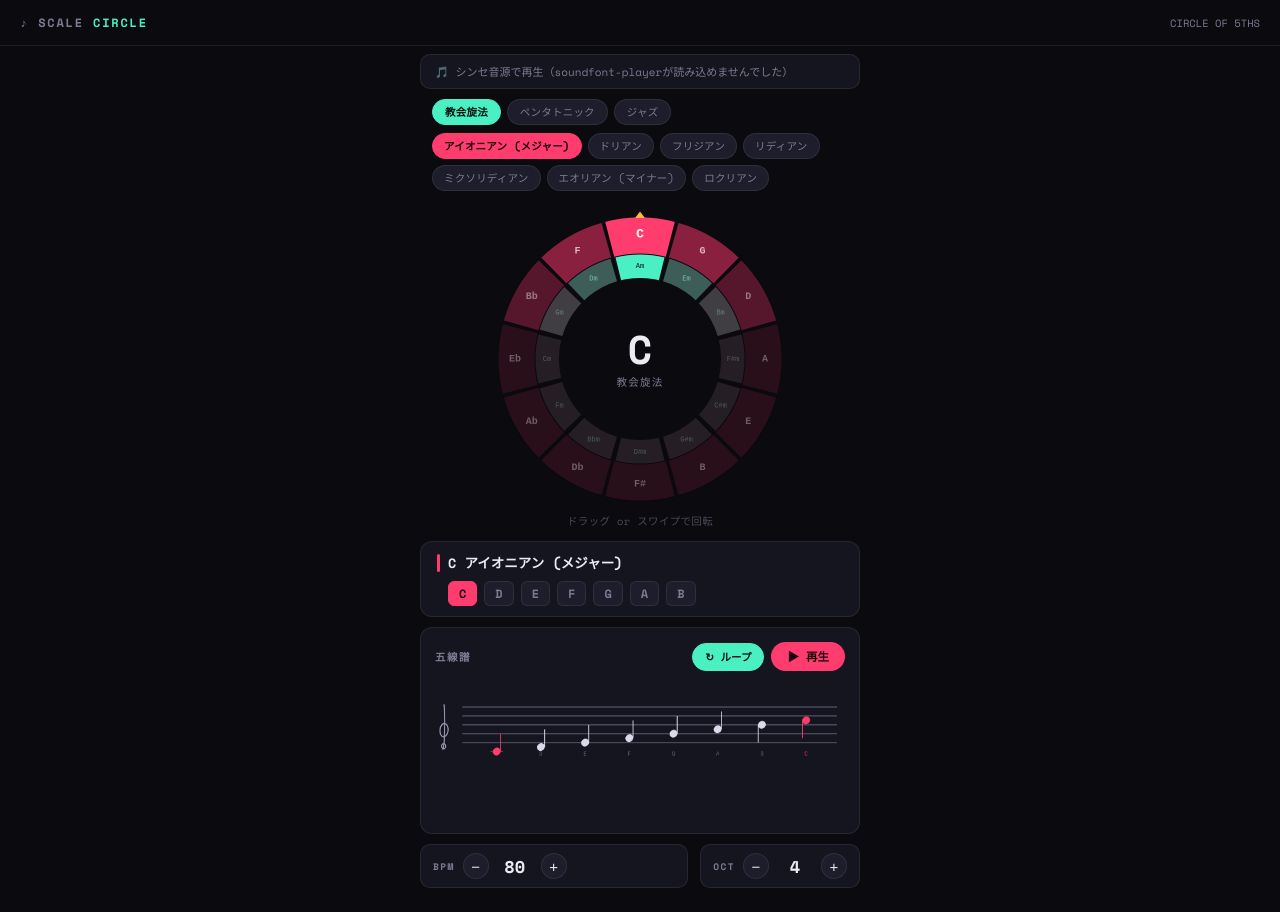
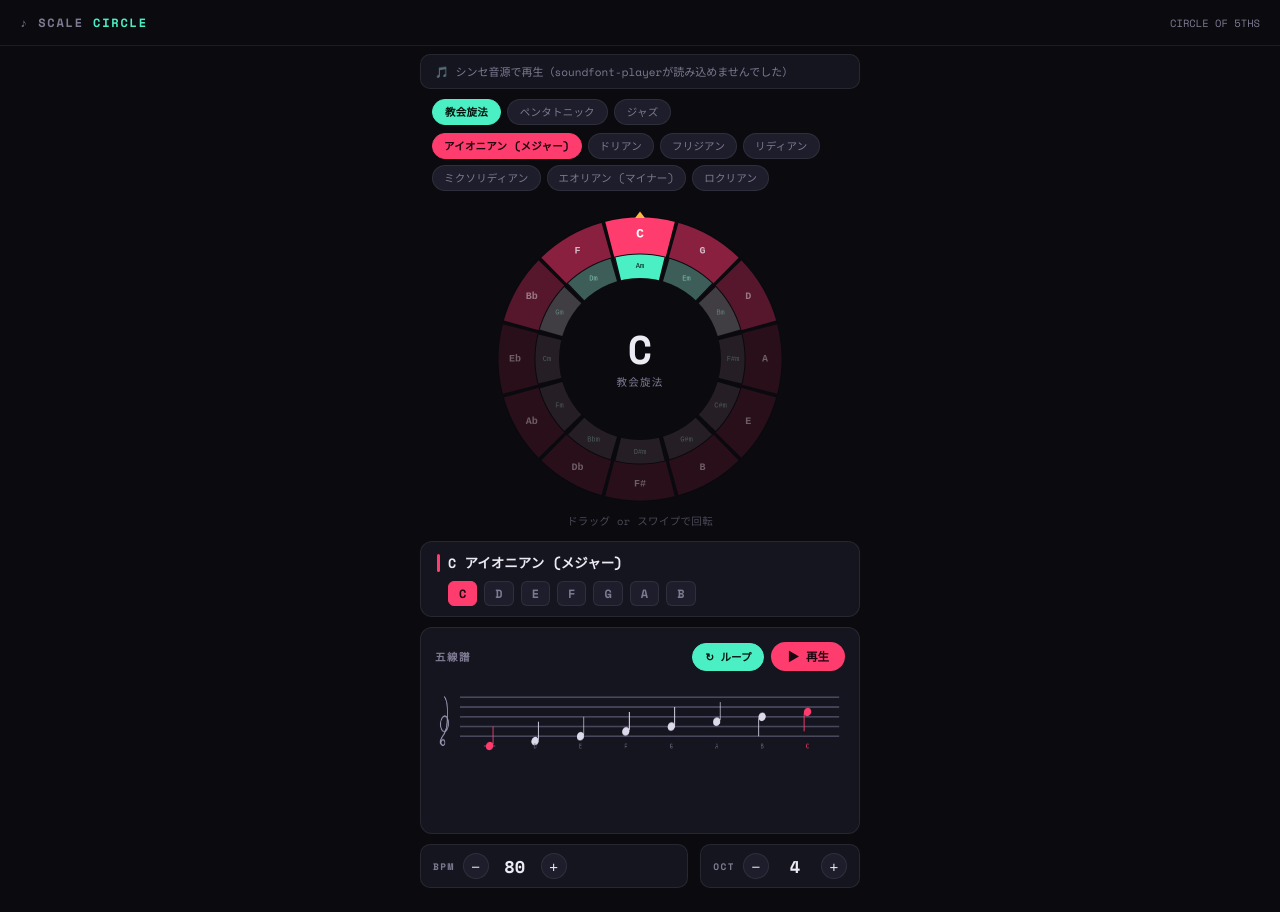
Before and after one commit to byeolsatang/scale-practice, a plain HTML site: page index.html in a window 1280 px wide. Drawn offline with nearby package versions, Linux system fonts and the light colour scheme.

Commit message:
Fix staff notation: correct layout, treble clef position, ledger lines
- Canvas height 190→160, ls=12, staffTop=20 for proper vertical spacing
- Treble clef: hand-drawn bezier anchored to G4 line (leftPad-38)
- Ledger lines: step<=-2 for below E4, step>=10 for above F5
- Stem direction: step<4 = up (B4 as midpoint)
- Flat symbol support added
- Octave logic: use diatonic degree comparison to fix wraparound

Co-Authored-By: Claude Sonnet 4.6 <noreply@anthropic.com>
Claude-Session: https://claude.ai/code/session_01JVnXw9wqTYHhGrqaVSAKuk

```diff
--- a/index.html
+++ b/index.html
@@ -130,7 +130,7 @@ header h1 .accent{color:var(--mint);}
       <button id="playBtn" onclick="togglePlay()">▶ 再生</button>
     </div>
   </div>
-  <canvas id="scanvas" width="720" height="190"></canvas>
+  <canvas id="scanvas" width="720" height="160"></canvas>
   <div class="audio-note" id="audioNote"></div>
 </div>
 
@@ -331,75 +331,80 @@ function drawCircle() {
   cx.closePath(); cx.fillStyle = '#ffb547'; cx.fill();
 }
 
-// ===== STAFF (手描きト音記号 + 修正済み音符計算) =====
+// ===== STAFF =====
 const sc = document.getElementById('scanvas');
 const sx = sc.getContext('2d');
 
-// 五線譜: 下から E4, G4, B4, D5, F5
-// diatonicStep: E4=0, 1半間上がるごとに+1
-const NOTE_ORDER = ['C','D','E','F','G','A','B']; // E=index2
+const NOTE_ORDER = ['C','D','E','F','G','A','B'];
 
 function diatonicStep(noteLetter, octave) {
-  const idx = NOTE_ORDER.indexOf(noteLetter);
-  return (octave - 4) * 7 + (idx - 2); // E4 = step 0
+  // E4 = step 0 基準。半音間隔: 各diatonicステップ = ls/2 px
+  return (octave - 4) * 7 + (NOTE_ORDER.indexOf(noteLetter) - 2);
 }
 
-// ト音記号: ベジェ曲線手描き。G4線(下から2番目=staffTop+3*ls)を基準に描画
-function drawTrebleClef(ctx, x, staffTop, ls) {
-  const gLineY = staffTop + 3 * ls; // G4線のY座標
+// ト音記号: Canvas手描き (Bravura不要)
+// 参考: G4線(下から2番目)を軸に、縦棒・Gループ・下丸を描く
+function drawTrebleClef(ctx, x0, staffTop, ls) {
+  const G4y = staffTop + 3 * ls; // G4線(下から2番目)
   ctx.save();
   ctx.strokeStyle = '#9b97b3';
-  ctx.fillStyle = '#9b97b3';
-  ctx.lineWidth = ls * 0.15;
+  ctx.lineWidth = ls * 0.14;
   ctx.lineCap = 'round';
   ctx.lineJoin = 'round';
 
-  const s = ls * 0.5; // スケール係数
-  const cx = x + s * 1.2;
-  const cy = gLineY;
+  const u = ls * 0.55; // 単位スケール
 
-  // 1. 縦棒（上から下へ）
+  // --- 縦の主軸曲線: 上から下へ ---
   ctx.beginPath();
-  ctx.moveTo(cx, cy - s * 6.5);
-  ctx.bezierCurveTo(cx + s * 0.3, cy - s * 5, cx + s * 0.3, cy + s * 2, cx - s * 0.3, cy + s * 3.5);
+  ctx.moveTo(x0 + u*1.0, G4y - u*5.5);           // 上端
+  ctx.bezierCurveTo(
+    x0 + u*2.2, G4y - u*4.5,                      // 右に張り出す
+    x0 + u*2.0, G4y + u*0.5,
+    x0 + u*0.8, G4y + u*1.5                        // G線付近
+  );
+  ctx.bezierCurveTo(
+    x0 - u*0.2, G4y + u*2.5,
+    x0 - u*0.5, G4y + u*3.2,
+    x0 + u*0.5, G4y + u*3.5                        // 下部の丸の中心へ
+  );
   ctx.stroke();
 
-  // 2. G線を巻く楕円ループ（G4=cy を中心に）
+  // --- G線を巻くループ (G4線を中心に楕円) ---
   ctx.beginPath();
-  ctx.ellipse(cx, cy - s * 0.8, s * 1.1, s * 1.5, 0.15, 0, Math.PI * 2);
+  ctx.ellipse(x0 + u*1.0, G4y - u*0.5, u*1.05, u*1.45, 0.1, 0, Math.PI * 2);
   ctx.stroke();
 
-  // 3. 下部の丸（下加線C4あたりを囲む小丸）
+  // --- 下部の小さな丸 (C4加線の付近) ---
   ctx.beginPath();
-  ctx.arc(cx - s * 0.1, cy + s * 2.8, s * 0.55, 0, Math.PI * 2);
+  ctx.arc(x0 + u*0.6, G4y + u*3.0, u*0.52, 0, Math.PI * 2);
   ctx.stroke();
 
   ctx.restore();
 }
 
 function drawStaff() {
-  const W = sc.width, H = sc.height;
-  sx.clearRect(0, 0, W, H);
+  const W = sc.width;
+  sx.clearRect(0, 0, W, sc.height);
 
   const root = KEY2SEMI[MAJKEYS[keyIdx]];
   const ivs = SCALES[scaleName];
-  const ls = 13;
-  const staffTop = 38;         // 最上線(F5)のY
-  const E4y = staffTop + 4*ls; // 最下線(E4)のY
+  const ls = 12;       // 線間隔
+  const staffTop = 20; // 最上線(F5)のY座標
+  const E4y = staffTop + 4 * ls; // 最下線(E4)
 
-  const leftPad = 54, rightPad = 14;
+  const leftPad = 48, rightPad = 10;
   const allNotes = [...ivs, 12];
-  const spacing = (W - leftPad - rightPad) / (allNotes.length + 0.4);
+  const spacing = (W - leftPad - rightPad) / (allNotes.length + 0.3);
 
   // --- 五線 ---
-  sx.strokeStyle = '#5a5870'; sx.lineWidth = 1.4;
+  sx.strokeStyle = '#5a5870'; sx.lineWidth = 1.3;
   for (let l = 0; l < 5; l++) {
     const y = staffTop + l * ls;
-    sx.beginPath(); sx.moveTo(leftPad - 6, y); sx.lineTo(W - rightPad, y); sx.stroke();
+    sx.beginPath(); sx.moveTo(leftPad - 4, y); sx.lineTo(W - rightPad, y); sx.stroke();
   }
 
-  // --- ト音記号 ---
-  drawTrebleClef(sx, leftPad - 46, staffTop, ls);
+  // --- ト音記号: leftPad-40 付近に配置 ---
+  drawTrebleClef(sx, leftPad - 38, staffTop, ls);
 
   // --- 音符 ---
   allNotes.forEach((iv, i) => {
@@ -407,71 +412,79 @@ function drawStaff() {
     const noteName = NOTENAMES[semi];
     const noteLetter = noteName[0];
 
-    // オクターブ: スケール内での位置(diatonic degree)で判定
-    // iv=0～11: rootオクターブ, iv=12: 1オクターブ上
+    // オクターブ決定
     let noteOct = oct;
     if (iv >= 12) {
       noteOct = oct + 1;
     } else {
-      // 半音が根音より小さい場合(ラップアラウンド)かつdiatonicでも上になる場合のみ+1
       const rootLetter = NOTENAMES[root][0];
       const rootDeg = NOTE_ORDER.indexOf(rootLetter);
       const noteDeg = NOTE_ORDER.indexOf(noteLetter);
+      // 半音が根音より小さく、diatonic degreeも根音以下 → オクターブが一周した
       if (semi < root && noteDeg <= rootDeg) noteOct = oct + 1;
     }
 
     const step = diatonicStep(noteLetter, noteOct);
     const ny = E4y - step * (ls / 2);
-    const nx = leftPad + (i + 0.7) * spacing;
+    const nx = leftPad + (i + 0.6) * spacing;
 
     const isLit  = litNotes.includes(i);
     const isRoot = i === 0;
     const isOct  = iv === 12;
+    const col = isLit ? '#ffb547' : (isRoot || isOct) ? '#ff3c6e' : '#dcd9ea';
 
-    // 加線
-    sx.strokeStyle = '#5a5870'; sx.lineWidth = 1.4;
-    // 下の加線: step < 0 (E4より下) → step=0の線から2刻みで追加
-    if (step < 0) {
+    // 加線: 音符が五線の外にある場合
+    // 下加線: step<=−2 (C4以下)。step=-2→C4加線1本, step=-4→B3加線2本...
+    // 上加線: step>=10 (G5以上)。step=10→A5加線1本...
+    sx.strokeStyle = '#5a5870'; sx.lineWidth = 1.3;
+    if (step <= -2) {
+      // -2,-4,-6... の各偶数stepで加線を引く（音符位置まで）
       for (let ll = -2; ll >= step; ll -= 2) {
         const ly = E4y - ll * (ls / 2);
-        sx.beginPath(); sx.moveTo(nx - 11, ly); sx.lineTo(nx + 11, ly); sx.stroke();
+        sx.beginPath(); sx.moveTo(nx - 10, ly); sx.lineTo(nx + 10, ly); sx.stroke();
       }
     }
-    // 上の加線: step > 8 (F5より上) → step=8の線から2刻みで追加
-    if (step > 8) {
+    if (step >= 10) {
+      // 10,12,14... の各偶数stepで加線を引く
       for (let ll = 10; ll <= step; ll += 2) {
         const ly = E4y - ll * (ls / 2);
-        sx.beginPath(); sx.moveTo(nx - 11, ly); sx.lineTo(nx + 11, ly); sx.stroke();
+        sx.beginPath(); sx.moveTo(nx - 10, ly); sx.lineTo(nx + 10, ly); sx.stroke();
       }
     }
 
-    const col = isLit ? '#ffb547' : (isRoot || isOct) ? '#ff3c6e' : '#dcd9ea';
+    // 音符玉
     sx.fillStyle = col;
     sx.beginPath();
-    sx.ellipse(nx, ny, 7, 5.6, -0.18, 0, Math.PI * 2);
+    sx.ellipse(nx, ny, 6.5, 5.2, -0.18, 0, Math.PI * 2);
     sx.fill();
 
-    // 符尾: 中央線はB4=step4。step<4なら上向き符尾(右)、step>=4なら下向き(左)
+    // 符尾: B4=step4が中央。step<=3なら上向き(右)、step>=5なら下向き(左)、4はどちらでも良い
     const stemUp = step < 4;
-    sx.strokeStyle = col; sx.lineWidth = 1.6;
+    sx.strokeStyle = col; sx.lineWidth = 1.5;
     sx.beginPath();
-    const stemX = nx + (stemUp ? 6.5 : -6.5);
-    sx.moveTo(stemX, ny);
-    sx.lineTo(stemX, ny + (stemUp ? -26 : 26));
+    const stemX = nx + (stemUp ? 6 : -6);
+    sx.moveTo(stemX, ny + (stemUp ? -2 : 2));
+    sx.lineTo(stemX, ny + (stemUp ? -24 : 24));
     sx.stroke();
 
     // シャープ記号
     if (noteName.includes('#')) {
-      sx.fillStyle = '#bcb8d4'; sx.font = '13px serif';
+      sx.fillStyle = '#bcb8d4'; sx.font = '12px serif';
       sx.textAlign = 'center'; sx.textBaseline = 'middle';
-      sx.fillText('♯', nx - 15, ny);
+      sx.fillText('♯', nx - 13, ny);
+    }
+    // フラット記号
+    if (noteName.includes('b') && !noteName.startsWith('B')) {
+      sx.fillStyle = '#bcb8d4'; sx.font = '14px serif';
+      sx.textAlign = 'center'; sx.textBaseline = 'middle';
+      sx.fillText('♭', nx - 13, ny - 1);
     }
 
     // 音名ラベル
     sx.fillStyle = (isRoot || isOct) ? '#ff3c6e' : '#6f6c87';
-    sx.font = "9.5px 'Space Mono',monospace";
+    sx.font = "9px 'Space Mono',monospace";
     sx.textAlign = 'center'; sx.textBaseline = 'top';
-    sx.fillText(noteName, nx, staffTop + 4*ls + ls * 0.9);
+    sx.fillText(noteName, nx, E4y + ls * 0.7);
   });
 }
 
```
